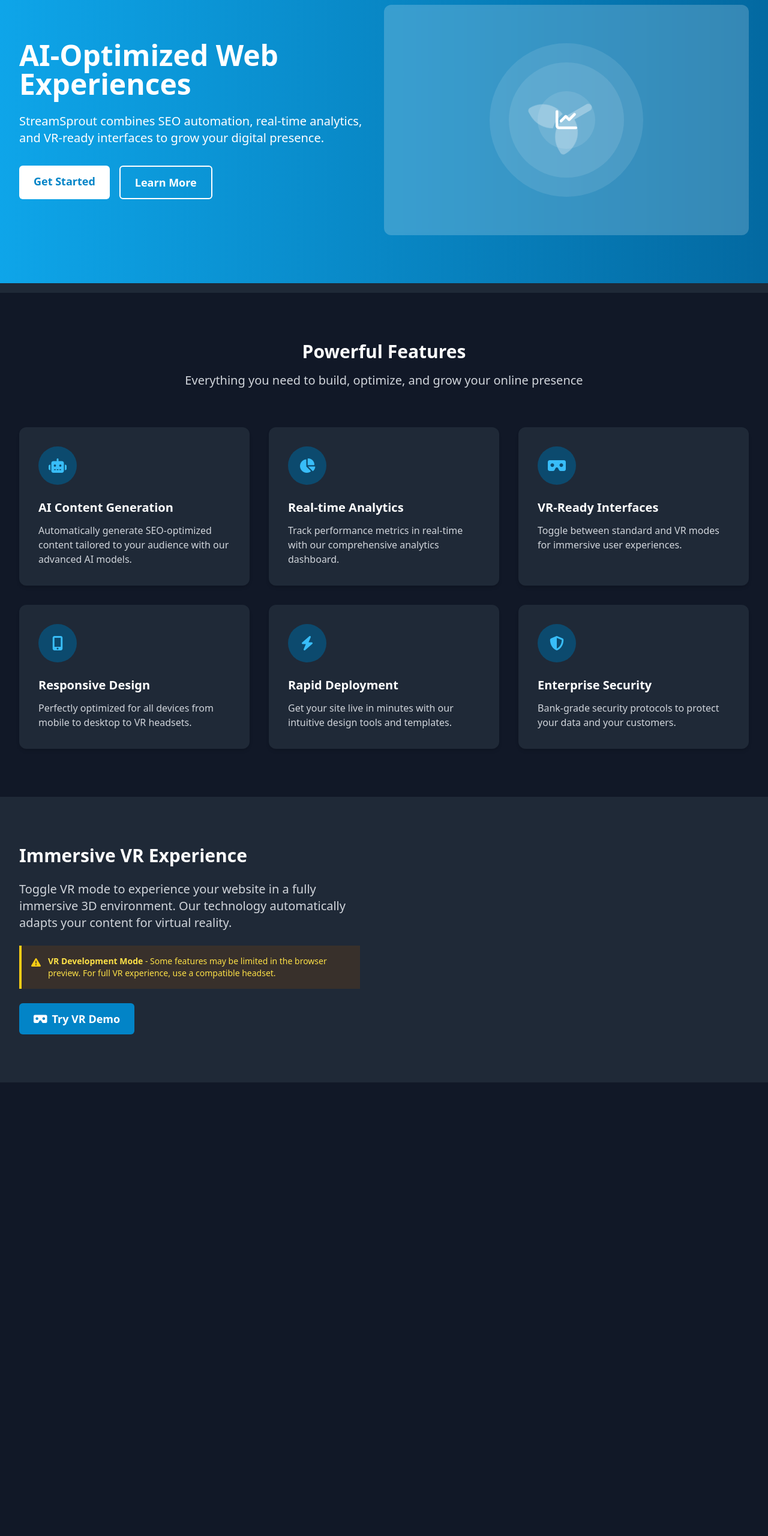
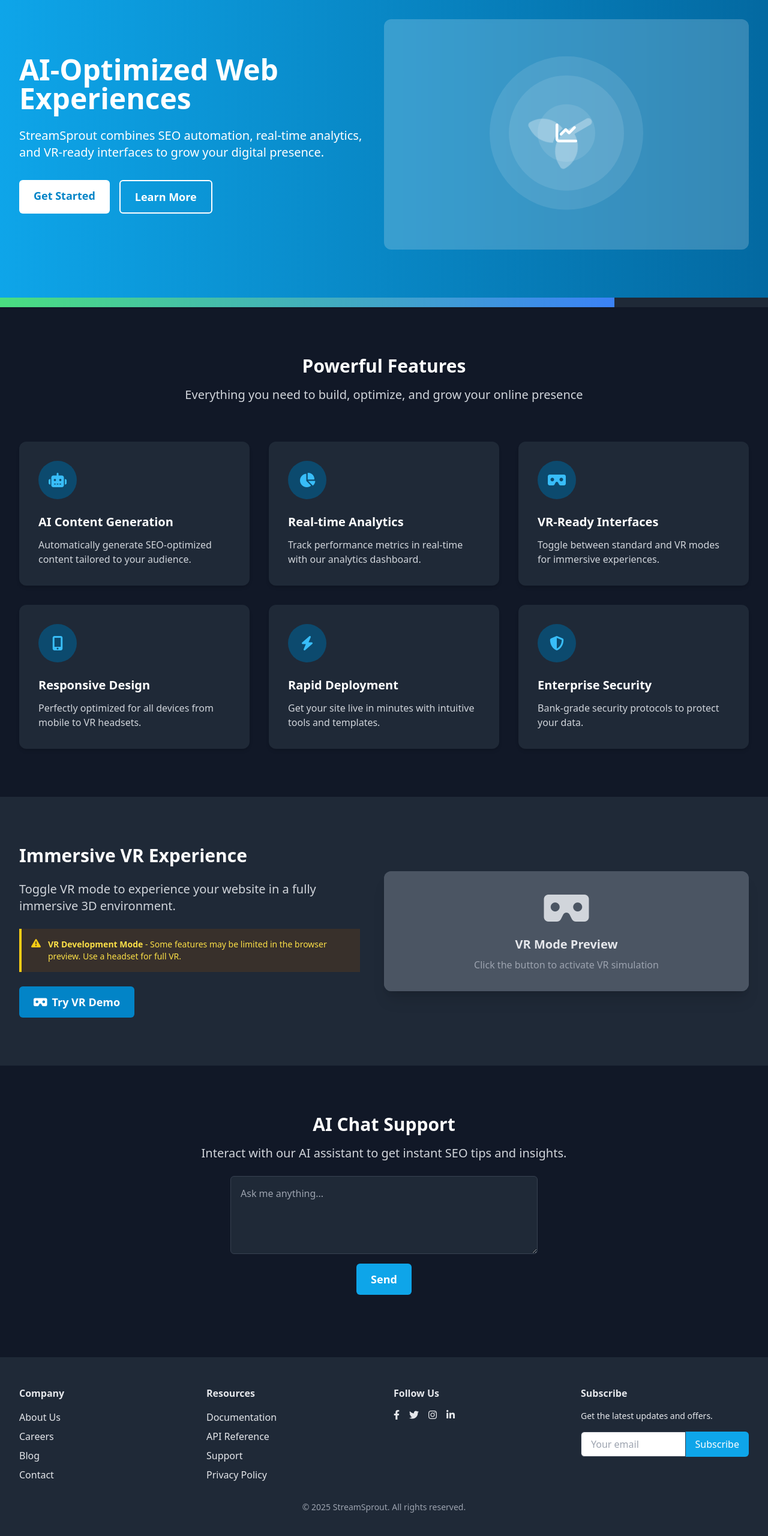
Before and after one commit to Kvnbbg/StreamSprout, a website: page index.html in a window 1280 px wide. Shown: the part 136-2696 px from the top of the page at 60% size. Before the commit the page ends 2100 px from the top, so only its background shows below. Drawn offline with nearby package versions, Linux system fonts and the light colour scheme.

Commit message:
Update index.html

```diff
--- a/index.html
+++ b/index.html
@@ -1,4 +1,4 @@
-<!DOCTYPE html>
+find a better way <!DOCTYPE html>
 <html lang="en" class="dark">
 <head>
   <meta charset="UTF-8">
@@ -48,30 +48,8 @@
 
   <!-- Font Awesome -->
   <link rel="stylesheet" href="https://cdnjs.cloudflare.com/ajax/libs/font-awesome/6.4.0/css/all.min.css">
-
-    <style>
-        .vr-toggle {
-            transition: all 0.3s ease;
-        }
-        .vr-toggle.active {
-            background-color: #0ea5e9;
-            color: white;
-        }
-        .progress-bar {
-            transition: width 0.5s ease;
-        }
-        .card-hover:hover {
-            transform: translateY(-5px);
-            box-shadow: 0 20px 25px -5px rgba(0, 0, 0, 0.1), 0 10px 10px -5px rgba(0, 0, 0, 0.04);
-        }
-        @media (max-width: 768px) {
-            .mobile-stack {
-                flex-direction: column;
-            }
-        }
-    </style>
 </head>
-<body class="bg-gray-50 dark:bg-gray-900 text-gray-900 dark:text-gray-100 transition-colors duration-300 min-h-screen">
+<body class="bg-gray-50 dark:bg-gray-900 text-gray-900 dark:text-gray-100 transition-colors duration-300 min-h-screen flex flex-col">
   <!-- Navigation -->
   <nav class="bg-white dark:bg-gray-800 shadow-md sticky top-0 z-50">
     <div class="max-w-7xl mx-auto px-4 sm:px-6 lg:px-8">
@@ -82,41 +60,40 @@
             <span class="text-xl font-bold text-gray-900 dark:text-white">StreamSprout</span>
           </div>
         </div>
-                <div class="hidden md:ml-6 md:flex md:items-center md:space-x-8">
-                    <a href="#features" class="text-gray-900 dark:text-gray-300 hover:text-primary-500 dark:hover:text-primary-400 px-3 py-2 rounded-md text-sm font-medium">Features</a>
-                    <a href="#solutions" class="text-gray-900 dark:text-gray-300 hover:text-primary-500 dark:hover:text-primary-400 px-3 py-2 rounded-md text-sm font-medium">Solutions</a>
-                    <a href="#pricing" class="text-gray-900 dark:text-gray-300 hover:text-primary-500 dark:hover:text-primary-400 px-3 py-2 rounded-md text-sm font-medium">Pricing</a>
-                    <a href="#contact" class="text-gray-900 dark:text-gray-300 hover:text-primary-500 dark:hover:text-primary-400 px-3 py-2 rounded-md text-sm font-medium">Contact</a>
+        <div class="hidden md:flex md:items-center md:space-x-8">
+          <a href="#features" class="px-3 py-2 text-sm font-medium rounded-md text-gray-900 dark:text-gray-300 hover:text-primary-500 dark:hover:text-primary-400">Features</a>
+          <a href="#solutions" class="px-3 py-2 text-sm font-medium rounded-md text-gray-900 dark:text-gray-300 hover:text-primary-500 dark:hover:text-primary-400">Solutions</a>
+          <a href="#pricing" class="px-3 py-2 text-sm font-medium rounded-md text-gray-900 dark:text-gray-300 hover:text-primary-500 dark:hover:text-primary-400">Pricing</a>
+          <a href="#contact" class="px-3 py-2 text-sm font-medium rounded-md text-gray-900 dark:text-gray-300 hover:text-primary-500 dark:hover:text-primary-400">Contact</a>
           <button id="theme-toggle" class="p-2 rounded-full focus:outline-none">
             <i class="fas fa-moon dark:hidden"></i>
             <i class="fas fa-sun hidden dark:inline"></i>
           </button>
-                    <button id="vr-toggle" class="vr-toggle px-4 py-2 border border-primary-500 text-primary-500 rounded-md text-sm font-medium">
+          <button id="vr-toggle" class="vr-toggle px-4 py-2 text-sm font-medium border border-primary-500 text-primary-500 rounded-md transition">
             <i class="fas fa-vr-cardboard mr-2"></i>VR Mode
           </button>
         </div>
-                <div class="-mr-2 flex items-center md:hidden">
-                    <button id="mobile-menu-button" class="inline-flex items-center justify-center p-2 rounded-md text-gray-400 hover:text-gray-500 hover:bg-gray-100 focus:outline-none focus:ring-2 focus:ring-inset focus:ring-primary-500 dark:hover:bg-gray-700">
+        <div class="flex items-center md:hidden">
+          <button id="mobile-menu-button" class="p-2 rounded-md text-gray-400 hover:text-gray-500 hover:bg-gray-100 dark:hover:bg-gray-700 focus:outline-none focus:ring-2 focus:ring-inset focus:ring-primary-500">
             <span class="sr-only">Open main menu</span>
-                        <i class="fas fa-bars"></i>
+            <i class="fas fa-bars text-xl"></i>
           </button>
         </div>
       </div>
     </div>
-
     <!-- Mobile menu -->
     <div id="mobile-menu" class="hidden md:hidden">
       <div class="px-2 pt-2 pb-3 space-y-1 sm:px-3">
-                <a href="#features" class="text-gray-900 dark:text-gray-300 hover:text-primary-500 dark:hover:text-primary-400 block px-3 py-2 rounded-md text-base font-medium">Features</a>
-                <a href="#solutions" class="text-gray-900 dark:text-gray-300 hover:text-primary-500 dark:hover:text-primary-400 block px-3 py-2 rounded-md text-base font-medium">Solutions</a>
-                <a href="#pricing" class="text-gray-900 dark:text-gray-300 hover:text-primary-500 dark:hover:text-primary-400 block px-3 py-2 rounded-md text-base font-medium">Pricing</a>
-                <a href="#contact" class="text-gray-900 dark:text-gray-300 hover:text-primary-500 dark:hover:text-primary-400 block px-3 py-2 rounded-md text-base font-medium">Contact</a>
+        <a href="#features" class="block px-3 py-2 text-base font-medium rounded-md text-gray-900 dark:text-gray-300 hover:text-primary-500 dark:hover:text-primary-400">Features</a>
+        <a href="#solutions" class="block px-3 py-2 text-base font-medium rounded-md text-gray-900 dark:text-gray-300 hover:text-primary-500 dark:hover:text-primary-400">Solutions</a>
+        <a href="#pricing" class="block px-3 py-2 text-base font-medium rounded-md text-gray-900 dark:text-gray-300 hover:text-primary-500 dark:hover:text-primary-400">Pricing</a>
+        <a href="#contact" class="block px-3 py-2 text-base font-medium rounded-md text-gray-900 dark:text-gray-300 hover:text-primary-500 dark:hover:text-primary-400">Contact</a>
         <div class="flex space-x-4 px-3 py-2">
           <button id="theme-toggle-mobile" class="p-2 rounded-full focus:outline-none">
             <i class="fas fa-moon dark:hidden"></i>
             <i class="fas fa-sun hidden dark:inline"></i>
           </button>
-                    <button id="vr-toggle-mobile" class="vr-toggle px-4 py-2 border border-primary-500 text-primary-500 rounded-md text-sm font-medium">
+          <button id="vr-toggle-mobile" class="vr-toggle px-4 py-2 text-sm font-medium border border-primary-500 text-primary-500 rounded-md transition">
             <i class="fas fa-vr-cardboard mr-2"></i>VR Mode
           </button>
         </div>
@@ -126,14 +103,13 @@
 
   <!-- Hero Section -->
   <section class="relative bg-gradient-to-r from-primary-500 to-primary-700 text-white py-20">
-        <div class="max-w-7xl mx-auto px-4 sm:px-6 lg:px-8">
-            <div class="md:flex items-center justify-between">
+    <div class="max-w-7xl mx-auto px-4 sm:px-6 lg:px-8 flex flex-col md:flex-row items-center justify-between">
       <div class="md:w-1/2 mb-10 md:mb-0">
         <h1 class="text-4xl md:text-5xl font-bold mb-6">AI-Optimized Web Experiences</h1>
         <p class="text-xl mb-8">StreamSprout combines SEO automation, real-time analytics, and VR-ready interfaces to grow your digital presence.</p>
         <div class="flex flex-col sm:flex-row space-y-4 sm:space-y-0 sm:space-x-4">
-                        <a href="#contact" class="bg-white text-primary-600 hover:bg-gray-100 px-6 py-3 rounded-md text-lg font-semibold text-center transition duration-300">Get Started</a>
-                        <a href="#features" class="border-2 border-white text-white hover:bg-white hover:text-primary-600 px-6 py-3 rounded-md text-lg font-semibold text-center transition duration-300">Learn More</a>
+          <a href="#contact" class="bg-white text-primary-600 hover:bg-gray-100 px-6 py-3 rounded-md text-lg font-semibold transition duration-300 text-center">Get Started</a>
+          <a href="#features" class="border-2 border-white text-white hover:bg-white hover:text-primary-600 px-6 py-3 rounded-md text-lg font-semibold transition duration-300 text-center">Learn More</a>
         </div>
       </div>
       <div class="md:w-1/2 relative">
@@ -142,7 +118,7 @@
             <i class="fas fa-seedling text-6xl md:text-8xl text-white/30 animate-spin-slow"></i>
           </div>
           <div class="absolute inset-0 flex items-center justify-center">
-                            <div class="bg-white/10 rounded-full w-48 h-48 md:w-64 md:h-64 flex items-center justify-center">
+            <div class="bg-white/10 rounded-full w-48 h-48 md:w-64 md:h-64 flex items-center justify-center animate-float">
               <div class="bg-white/10 rounded-full w-32 h-32 md:w-48 md:h-48 flex items-center justify-center">
                 <div class="bg-white/10 rounded-full w-16 h-16 md:w-24 md:h-24 flex items-center justify-center">
                   <i class="fas fa-chart-line text-white text-2xl md:text-4xl"></i>
@@ -153,12 +129,11 @@
         </div>
       </div>
     </div>
-        </div>
   </section>
 
   <!-- XP Progress Bar -->
-    <div class="bg-gray-200 dark:bg-gray-800 h-4">
-        <div id="xp-progress" class="progress-bar bg-gradient-to-r from-green-400 to-blue-500 h-full w-0"></div>
+  <div class="w-full bg-gray-200 dark:bg-gray-800 h-4">
+    <div id="xp-progress" class="bg-gradient-to-r from-green-400 to-blue-500 h-full w-0 transition-all duration-1000"></div>
   </div>
 
   <!-- Features Section -->
@@ -168,92 +143,64 @@
         <h2 class="text-3xl font-bold text-gray-900 dark:text-white mb-4">Powerful Features</h2>
         <p class="text-xl text-gray-600 dark:text-gray-300 max-w-3xl mx-auto">Everything you need to build, optimize, and grow your online presence</p>
       </div>
-
       <div class="grid grid-cols-1 md:grid-cols-2 lg:grid-cols-3 gap-8">
-                <div class="card-hover bg-gray-50 dark:bg-gray-800 rounded-xl p-8 shadow-md transition-all duration-300">
+        <!-- Feature Cards -->
+        <template id="feature-card">
+          <div class="card-hover bg-gray-50 dark:bg-gray-800 rounded-xl p-8 shadow-md transition-transform duration-300 hover:-translate-y-2">
             <div class="w-16 h-16 bg-primary-100 dark:bg-primary-900 rounded-full flex items-center justify-center mb-6">
-                        <i class="fas fa-robot text-primary-600 dark:text-primary-400 text-2xl"></i>
+              <i class="fas fa-ICON text-primary-600 dark:text-primary-400 text-2xl"></i>
             </div>
-                    <h3 class="text-xl font-bold text-gray-900 dark:text-white mb-3">AI Content Generation</h3>
-                    <p class="text-gray-600 dark:text-gray-300">Automatically generate SEO-optimized content tailored to your audience with our advanced AI models.</p>
+            <h3 class="text-xl font-bold text-gray-900 dark:text-white mb-3">TITLE</h3>
+            <p class="text-gray-600 dark:text-gray-300">DESCRIPTION</p>
           </div>
-
-                <div class="card-hover bg-gray-50 dark:bg-gray-800 rounded-xl p-8 shadow-md transition-all duration-300">
-                    <div class="w-16 h-16 bg-primary-100 dark:bg-primary-900 rounded-full flex items-center justify-center mb-6">
-                        <i class="fas fa-chart-pie text-primary-600 dark:text-primary-400 text-2xl"></i>
-                    </div>
-                    <h3 class="text-xl font-bold text-gray-900 dark:text-white mb-3">Real-time Analytics</h3>
-                    <p class="text-gray-600 dark:text-gray-300">Track performance metrics in real-time with our comprehensive analytics dashboard.</p>
-                </div>
-
-                <div class="card-hover bg-gray-50 dark:bg-gray-800 rounded-xl p-8 shadow-md transition-all duration-300">
-                    <div class="w-16 h-16 bg-primary-100 dark:bg-primary-900 rounded-full flex items-center justify-center mb-6">
-                        <i class="fas fa-vr-cardboard text-primary-600 dark:text-primary-400 text-2xl"></i>
-                    </div>
-                    <h3 class="text-xl font-bold text-gray-900 dark:text-white mb-3">VR-Ready Interfaces</h3>
-                    <p class="text-gray-600 dark:text-gray-300">Toggle between standard and VR modes for immersive user experiences.</p>
-                </div>
-
-                <div class="card-hover bg-gray-50 dark:bg-gray-800 rounded-xl p-8 shadow-md transition-all duration-300">
-                    <div class="w-16 h-16 bg-primary-100 dark:bg-primary-900 rounded-full flex items-center justify-center mb-6">
-                        <i class="fas fa-mobile-alt text-primary-600 dark:text-primary-400 text-2xl"></i>
-                    </div>
-                    <h3 class="text-xl font-bold text-gray-900 dark:text-white mb-3">Responsive Design</h3>
-                    <p class="text-gray-600 dark:text-gray-300">Perfectly optimized for all devices from mobile to desktop to VR headsets.</p>
-                </div>
-
-                <div class="card-hover bg-gray-50 dark:bg-gray-800 rounded-xl p-8 shadow-md transition-all duration-300">
-                    <div class="w-16 h-16 bg-primary-100 dark:bg-primary-900 rounded-full flex items-center justify-center mb-6">
-                        <i class="fas fa-bolt text-primary-600 dark:text-primary-400 text-2xl"></i>
-                    </div>
-                    <h3 class="text-xl font-bold text-gray-900 dark:text-white mb-3">Rapid Deployment</h3>
-                    <p class="text-gray-600 dark:text-gray-300">Get your site live in minutes with our intuitive design tools and templates.</p>
-                </div>
-
-                <div class="card-hover bg-gray-50 dark:bg-gray-800 rounded-xl p-8 shadow-md transition-all duration-300">
-                    <div class="w-16 h-16 bg-primary-100 dark:bg-primary-900 rounded-full flex items-center justify-center mb-6">
-                        <i class="fas fa-shield-alt text-primary-600 dark:text-primary-400 text-2xl"></i>
-                    </div>
-                    <h3 class="text-xl font-bold text-gray-900 dark:text-white mb-3">Enterprise Security</h3>
-                    <p class="text-gray-600 dark:text-gray-300">Bank-grade security protocols to protect your data and your customers.</p>
-                </div>
+        </template>
+        <!-- Populate cards -->
+        <script>
+          const features = [
+            {icon:'fa-robot', title:'AI Content Generation',desc:'Automatically generate SEO-optimized content tailored to your audience.'},
+            {icon:'fa-chart-pie', title:'Real-time Analytics',desc:'Track performance metrics in real-time with our analytics dashboard.'},
+            {icon:'fa-vr-cardboard', title:'VR-Ready Interfaces',desc:'Toggle between standard and VR modes for immersive experiences.'},
+            {icon:'fa-mobile-alt', title:'Responsive Design',desc:'Perfectly optimized for all devices from mobile to VR headsets.'},
+            {icon:'fa-bolt', title:'Rapid Deployment',desc:'Get your site live in minutes with intuitive tools and templates.'},
+            {icon:'fa-shield-alt', title:'Enterprise Security',desc:'Bank-grade security protocols to protect your data.'},
+          ];
+          const grid = document.querySelector('#features .grid');
+          features.forEach(f => {
+            const tpl = document.getElementById('feature-card');
+            const clone = tpl.content.cloneNode(true);
+            clone.querySelector('i').classList.replace('fa-ICON', f.icon);
+            clone.querySelector('h3').textContent = f.title;
+            clone.querySelector('p').textContent = f.desc;
+            grid.appendChild(clone);
+          });
+        </script>
       </div>
     </div>
   </section>
 
   <!-- VR Simulation Section -->
   <section id="vr-demo" class="py-20 bg-gray-100 dark:bg-gray-800">
-        <div class="max-w-7xl mx-auto px-4 sm:px-6 lg:px-8">
-            <div class="md:flex items-center">
+    <div class="max-w-7xl mx-auto px-4 sm:px-6 lg:px-8 flex flex-col md:flex-row items-center">
       <div class="md:w-1/2 mb-10 md:mb-0 md:pr-10">
         <h2 class="text-3xl font-bold text-gray-900 dark:text-white mb-6">Immersive VR Experience</h2>
-                    <p class="text-xl text-gray-600 dark:text-gray-300 mb-6">Toggle VR mode to experience your website in a fully immersive 3D environment. Our technology automatically adapts your content for virtual reality.</p>
+        <p class="text-xl text-gray-600 dark:text-gray-300 mb-6">Toggle VR mode to experience your website in a fully immersive 3D environment.</p>
         <div class="bg-yellow-100 dark:bg-yellow-900/30 border-l-4 border-yellow-500 dark:border-yellow-400 p-4 mb-6">
           <div class="flex">
-                            <div class="flex-shrink-0">
             <i class="fas fa-exclamation-triangle text-yellow-500 dark:text-yellow-400"></i>
-                            </div>
-                            <div class="ml-3">
-                                <p class="text-sm text-yellow-700 dark:text-yellow-300">
-                                    <strong>VR Development Mode</strong> - Some features may be limited in the browser preview. For full VR experience, use a compatible headset.
-                                </p>
+            <p class="ml-3 text-sm text-yellow-700 dark:text-yellow-300"><strong>VR Development Mode</strong> - Some features may be limited in the browser preview. Use a headset for full VR.</p>
           </div>
         </div>
-                    </div>
-                    <button id="vr-demo-button" class="bg-primary-600 hover:bg-primary-700 text-white px-6 py-3 rounded-md text-lg font-semibold transition duration-300 flex items-center">
+        <button id="vr-demo-button" class="flex items-center bg-primary-600 hover:bg-primary-700 text-white px-6 py-3 rounded-md text-lg font-semibold transition duration-300">
           <i class="fas fa-vr-cardboard mr-2"></i> Try VR Demo
         </button>
       </div>
-                <div class="md:w-1/2 relative">
-                    <div class="bg-white dark:bg-gray-700 rounded-xl overflow-hidden shadow-xl">
-                        <div class="aspect-w-16 aspect-h-9 bg-gray-200 dark:bg-gray-600 relative">
-                            <div id="vr-preview" class="absolute inset-0 flex items-center justify-center">
-                                <div class="text-center p-8">
-                                    <i class="fas fa-vr-cardboard text-6xl text-gray-400 mb-4"></i>
+      <div class="md:w-1/2">
+        <div class="bg-white dark:bg-gray-700 rounded-xl shadow-xl overflow-hidden">
+          <div class="aspect-w-16 aspect-h-9 bg-gray-200 dark:bg-gray-600 relative flex items-center justify-center">
+            <div id="vr-preview" class="text-center p-8">
+              <i class="fas fa-vr-cardboard text-6xl text-gray-400 dark:text-gray-300 mb-4"></i>
               <h3 class="text-xl font-bold text-gray-700 dark:text-gray-200 mb-2">VR Mode Preview</h3>
               <p class="text-gray-500 dark:text-gray-400">Click the button to activate VR simulation</p>
-                                </div>
-                            </div>
             </div>
           </div>
         </div>
@@ -263,5 +210,108 @@
 
   <!-- AI Chat Demo -->
   <section class="py-20 bg-white dark:bg-gray-900">
-        <div class="max-w-7xl mx-auto px-4 sm:px-6 lg:px-8">
-            <div class="text-center
+    <div class="max-w-7xl mx-auto px-4 sm:px-6 lg:px-8 text-center">
+      <h2 class="text-3xl font-bold text-gray-900 dark:text-white mb-4">AI Chat Support</h2>
+      <p class="text-xl text-gray-600 dark:text-gray-300 mb-6">Interact with our AI assistant to get instant SEO tips and insights.</p>
+      <div class="flex justify-center">
+        <div class="w-full max-w-lg">
+          <textarea id="chat-input" rows="4" class="w-full p-4 border border-gray-300 dark:border-gray-700 rounded-md bg-gray-50 dark:bg-gray-800 text-gray-900 dark:text-gray-100 focus:outline-none focus:ring-2 focus:ring-primary-500" placeholder="Ask me anything..."></textarea>
+          <button id="chat-send" class="mt-4 bg-primary-500 hover:bg-primary-600 text-white px-6 py-3 rounded-md text-lg font-semibold transition duration-300">Send</button>
+        </div>
+      </div>
+      <div id="chat-response" class="mt-6 text-left prose dark:prose-invert max-w-2xl mx-auto"></div>
+    </div>
+  </section>
+
+  <!-- Scripts -->
+  <script>
+    // Theme Toggle
+    document.querySelectorAll('#theme-toggle, #theme-toggle-mobile').forEach(btn => {
+      btn.addEventListener('click', () => document.documentElement.classList.toggle('dark'));
+    });
+
+    // VR Toggle
+    function toggleVR(btn) {
+      btn.classList.toggle('active');
+      // insert VR enable logic here
+    }
+    document.querySelectorAll('#vr-toggle, #vr-toggle-mobile').forEach(btn => {
+      btn.addEventListener('click', () => toggleVR(btn));
+    });
+
+    // Mobile Menu
+    document.getElementById('mobile-menu-button').addEventListener('click', () => {
+      document.getElementById('mobile-menu').classList.toggle('hidden');
+    });
+
+    // XP Progress Animation
+    window.addEventListener('load', () => {
+      const bar = document.getElementById('xp-progress');
+      let width = 0;
+      const interval = setInterval(() => {
+        if (width >= 80) clearInterval(interval);
+        else { width += 1; bar.style.width = width + '%'; }
+      }, 20);
+    });
+
+    // AI Chat Simulation
+    document.getElementById('chat-send').addEventListener('click', () => {
+      const input = document.getElementById('chat-input').value;
+      const resp = document.getElementById('chat-response');
+      resp.innerHTML = '<p>Analyzing... <i class="fas fa-spinner fa-spin"></i></p>';
+      setTimeout(() => {
+        resp.innerHTML = `<p>Here's some SEO tips for: <strong>${input}</strong></p><ul class="list-disc list-inside"><li>Use relevant keywords.</li><li>Optimize meta descriptions.</li><li>Ensure mobile-friendliness.</li></ul>`;
+      }, 1000);
+    });
+  </script>
+
+  <!-- New Footer Example -->
+  <footer class="bg-gray-100 dark:bg-gray-800 text-gray-700 dark:text-gray-200 py-12 mt-auto">
+    <div class="max-w-7xl mx-auto px-4 sm:px-6 lg:px-8 grid grid-cols-1 md:grid-cols-4 gap-8">
+      <div>
+        <h5 class="font-bold mb-4">Company</h5>
+        <ul class="space-y-2">
+          <li><a href="#about" class="hover:text-primary-500">About Us</a></li>
+          <li><a href="#careers" class="hover:text-primary-500">Careers</a></li>
+          <li><a href="#blog" class="hover:text-primary-500">Blog</a></li>
+          <li><a href="#contact" class="hover:text-primary-500">Contact</a></li>
+        </ul>
+      </div>
+      <div>
+        <h5 class="font-bold mb-4">Resources</h5>
+        <ul class="space-y-2">
+          <li><a href="#docs" class="hover:text-primary-500">Documentation</a></li>
+          <li><a href="#api" class="hover:text-primary-500">API Reference</a></li>
+          <li><a href="#support" class="hover:text-primary-500">Support</a></li>
+          <li><a href="#privacy" class="hover:text-primary-500">Privacy Policy</a></li>
+        </ul>
+      </div>
+      <div>
+        <h5 class="font-bold mb-4">Follow Us</h5>
+        <div class="flex space-x-4">
+          <a href="#" class="hover:text-primary-500"><i class="fab fa-facebook-f"></i></a>
+          <a href="#" class="hover:text-primary-500"><i class="fab fa-twitter"></i></a>
+          <a href="#" class="hover:text-primary-500"><i class="fab fa-instagram"></i></a>
+          <a href="#" class="hover:text-primary-500"><i class="fab fa-linkedin-in"></i></a>
+        </div>
+      </div>
+      <div>
+        <h5 class="font-bold mb-4">Subscribe</h5>
+        <p class="text-sm mb-4">Get the latest updates and offers.</p>
+        <form class="flex">
+          <input type="email" placeholder="Your email" class="w-full px-4 py-2 rounded-l-md border border-gray-300 dark:border-gray-700 focus:outline-none" />
+          <button type="submit" class="bg-primary-500 text-white px-4 py-2 rounded-r-md hover:bg-primary-600">Subscribe</button>
+        </form>
+      </div>
+    </div>
+    <div class="mt-8 text-center text-sm text-gray-500 dark:text-gray-400">
+      &copy; <span id="year"></span> StreamSprout. All rights reserved.
+    </div>
+  </footer>
+
+  <script>
+    // Footer Year Update
+    document.getElementById('year').textContent = new Date().getFullYear();
+  </script>
+</body>
+</html>
```
Lines whose indentation alone changed are shown as unchanged.
